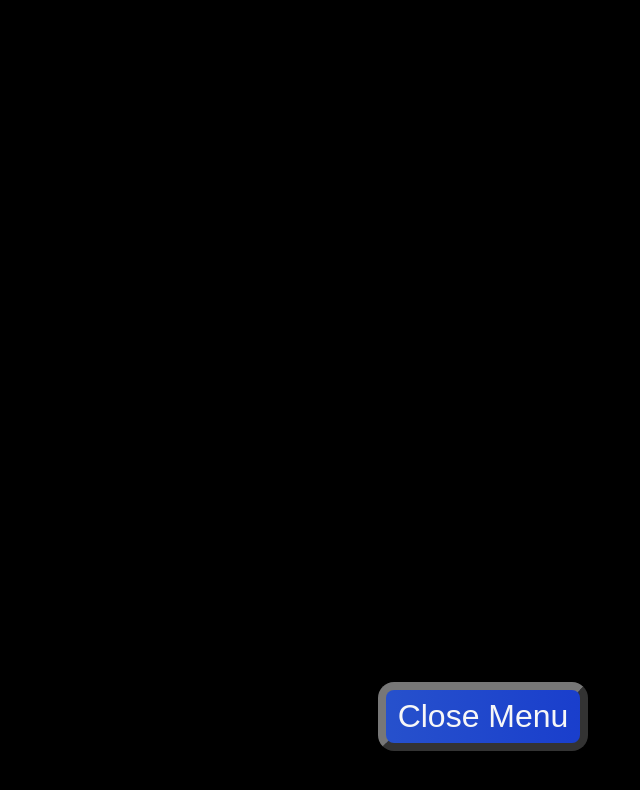
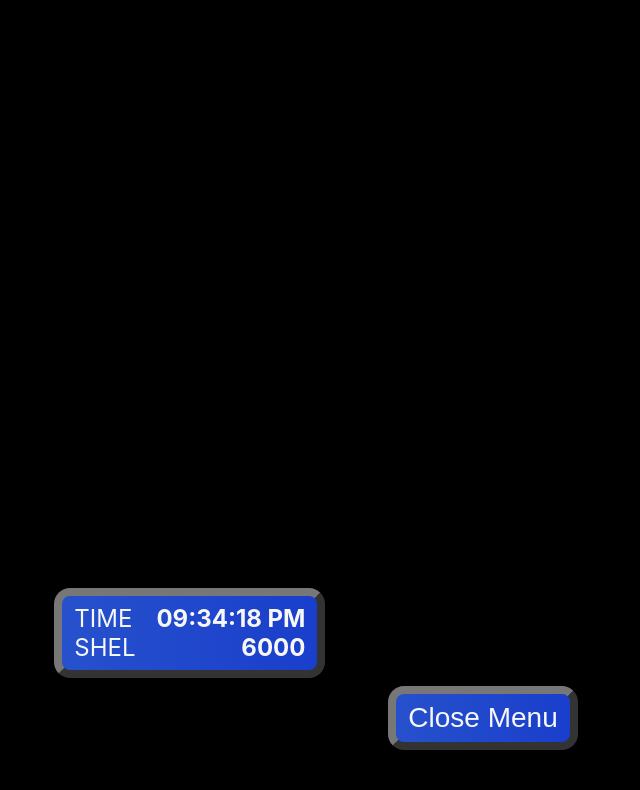
Before and after one commit to pjnalls/ClassicRPGMenu, an Angular app: page / in a window 1280 px wide. Both pictures are taken after a click on the button "Open Menu". Shown: the top 790 px of the page, without its empty margins (157-797 px from the left). Built offline with nearby package versions, Linux system fonts and the light colour scheme.

Commit message:
Add `ClockComponent` functionality and animations.

```diff
--- a/src/app/app.component.html
+++ b/src/app/app.component.html
@@ -1,13 +1,25 @@
 <div class="big-blue-sky">
   <div class="big-blue-sky__main">
-    <div
-      [ngClass]="{ 'background-overlay': true, 'open-menu': openMenuBtnClicked }"
-    ></div>
     <app-title class="big-blue-sky__main--title" [text]="title"></app-title>
+    <div class="menu">
+      <app-clock [ngClass]="{
+        'menu__clock': true,
+        'open-menu-clock': openMenuBtnClicked
+      }"></app-clock>
+    </div>
     <app-button
-      [ngClass]="{ 'big-blue-sky__main--button': true, 'open-menu-btn': openMenuBtnClicked }"
+      [ngClass]="{
+        'big-blue-sky__main--button': true,
+        'open-menu-btn': openMenuBtnClicked
+      }"
       (onClickBtn)="onClick()"
       [text]="main__btnText"
     ></app-button>
+    <div
+      [ngClass]="{
+        'background-overlay': true,
+        'open-menu': openMenuBtnClicked
+      }"
+    ></div>
   </div>
 </div>
--- a/src/app/app.component.scss
+++ b/src/app/app.component.scss
@@ -1,6 +1,9 @@
 @import "config";
 
 .big-blue-sky {
+  font-family: -apple-system, BlinkMacSystemFont, "Segoe UI", Roboto, Oxygen, Ubuntu,
+    Cantarell, "Open Sans", "Helvetica Neue";
+
   &__main {
     text-align: center;
     background: linear-gradient(
@@ -24,9 +27,6 @@
       line-height: 1;
     }
     &--button {
-      font-family: "Franklin Gothic Medium", "Arial Narrow", sans-serif,
-        -apple-system, BlinkMacSystemFont, "Segoe UI", Roboto, Oxygen, Ubuntu,
-        Cantarell, "Open Sans", "Helvetica Neue";
       font-size: 5rem;
       padding: 0.2rem;
       z-index: 2;
@@ -53,6 +53,21 @@
     @include transition-ease;
   }
 
+  .menu {
+    position: absolute;
+    z-index: 3;
+    &__clock {
+      left: -200%;
+      top: 12.5vh;
+      position: relative;
+      @include transition-ease;
+    }
+    .open-menu-clock {
+      left: 75%;
+      @include transition-ease;
+    }
+  }
+
   .open-menu {
     opacity: 1;
     @include transition-ease;
--- a/src/app/components/main/button/button.component.scss
+++ b/src/app/components/main/button/button.component.scss
@@ -13,7 +13,7 @@ button {
   border-right: solid 0.5rem #333;
   border-bottom: solid 0.5rem #333;
   color: #f7f7f7;
-  font-size: 2rem;
+  font-size: 1.75rem;
   @include transition-ease;
 
   &:hover {
--- a/src/app/components/menu/clock/clock.component.html
+++ b/src/app/components/menu/clock/clock.component.html
@@ -1 +1,18 @@
-<p>clock works!</p>
+<div class="clock">
+  <div class="time">
+    <div class="time__label">
+      TIME
+    </div>
+    <div class="time__hours-minutes-seconds">
+      {{ time }}
+    </div>
+  </div>
+  <div class="shel">
+    <div class="shel__unit">
+      SHEL
+    </div>
+    <div class="shel__amount">
+      {{ shel }}
+    </div>
+  </div>
+</div>
--- a/src/app/components/menu/clock/clock.component.scss
+++ b/src/app/components/menu/clock/clock.component.scss
@@ -0,0 +1,46 @@
+@import "../../../config";
+
+.clock {
+  border-radius: 1rem;
+  padding: 0.5rem 0.75rem;
+  background: linear-gradient(
+    to right,
+    rgba($primary-color, 0.8),
+    rgba($secondary-color, 0.8)
+  );
+  border-top: solid 0.5rem #777;
+  border-left: solid 0.5rem #777;
+  border-right: solid 0.5rem #333;
+  border-bottom: solid 0.5rem #333;
+  color: #f7f7f7;
+  font-size: 1.5rem;;
+  @include transition-ease;
+
+  &:hover {
+    background: linear-gradient(
+      to right,
+      rgba($primary-color, 1),
+      rgba($secondary-color, 1)
+    );
+    color: $text-color-secondary;
+    cursor: pointer;
+    border-top: solid 0.5rem $text-color-disabled;
+    border-left: solid 0.5rem $text-color-disabled;
+    border-right: solid 0.5rem $tertiary-color;
+    border-bottom: solid 0.5rem $tertiary-color;
+    @include transition-ease;
+  }
+
+  .time__label, .shel__unit {
+    font-weight: 400;
+    padding-right: 1.5rem;
+  }
+  .time__hours-minutes-seconds, .shel__amount {
+    font-weight: 700;
+  }
+  .time, .shel {
+    display: flex;
+    align-items: left;
+    justify-content: space-between;
+  }
+}
--- a/src/app/components/menu/clock/clock.component.ts
+++ b/src/app/components/menu/clock/clock.component.ts
@@ -3,13 +3,37 @@ import { Component, OnInit } from '@angular/core';
 @Component({
   selector: 'app-clock',
   templateUrl: './clock.component.html',
-  styleUrls: ['./clock.component.scss']
+  styleUrls: ['./clock.component.scss'],
 })
 export class ClockComponent implements OnInit {
-
-  constructor() { }
+  time: string = '';
+  shel: string = '';
+  constructor() {}
 
   ngOnInit(): void {
+    let date: Date = new Date();
+
+    this.time = this.getTime(date);
+    this.shel = '6000';
+
+    setInterval(() => {
+      this.time = this.getTime(date);
+      date = new Date();
+    }, 1000);
   }
 
+  getTime(date: Date) {
+    let hours: number = date.getHours(),
+      minutes: any = date.getMinutes(),
+      seconds: number = date.getSeconds(),
+      ampm = hours >= 12 ? 'PM' : 'AM';
+
+    hours = hours % 12;
+    hours = hours ? hours : 12;
+    minutes = minutes < 10 ? `0${minutes}` : minutes;
+
+    return `${hours.toString().padStart(2, '0')}:${minutes
+      .toString()
+      .padStart(2, '0')}:${seconds.toString().padStart(2, '0')} ${ampm}`;
+  }
 }
```
